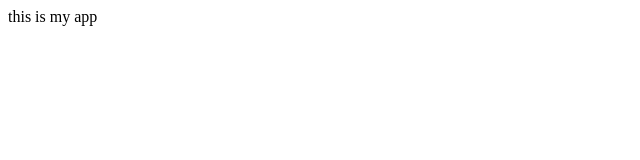
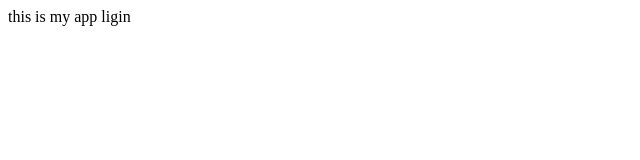
Before and after one commit to Sbjorklund/my-app-sample, a plain HTML site: page index.html in a window 1280 px wide. Shown: the full height of the page, 0-640 px from the left. Drawn offline with Linux system fonts and the light colour scheme.

Commit message:
login changes

```diff
--- a/index.html
+++ b/index.html
@@ -8,5 +8,6 @@
 </head>
 <body>
     this is my app
+    ligin
 </body>
 </html>
```
